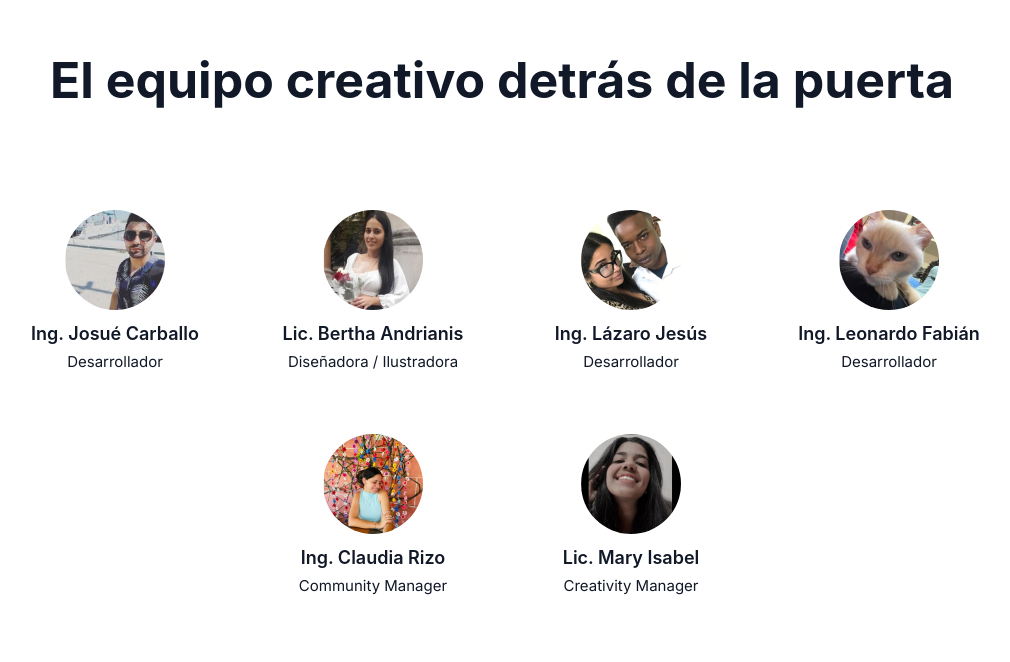
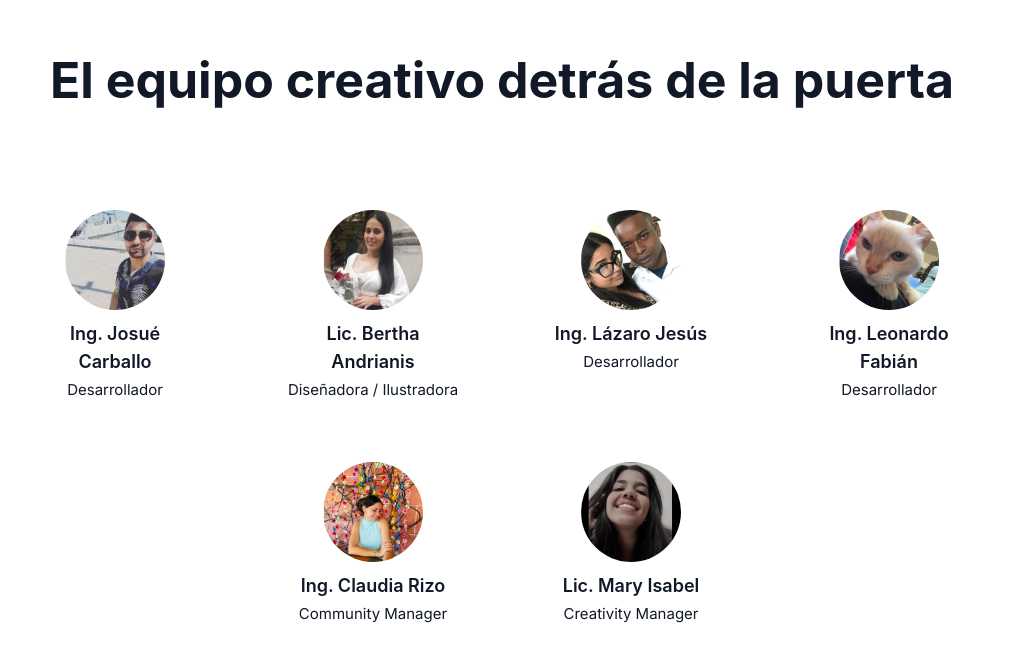
Before and after one commit to kolostring/nox-landing, a Next.js app: page / in a window 1280 px wide. Shown: the part 3061-3723 px from the top of the page, without its empty margins (138-1148 px from the left). Built offline with nearby package versions, Linux system fonts and the light colour scheme.

Commit message:
feat: add team section responsive layout

```diff
--- a/src/app/TeamSection.tsx
+++ b/src/app/TeamSection.tsx
@@ -41,12 +41,12 @@ export default function TeamSection() {
 
       <Wrap justify="center" pt="50px">
         {team.map(([name, image, title, role]) => (
-          <WrapItem as={Stack} key={name} mt="50px" alignItems="center" gap="0px" w="250px">
+          <WrapItem as={Stack} key={name} mt="50px" alignItems="center" gap="0px" w={{base: "150px", lg: "250px"}}>
             <Avatar name={name} src={image} h="100px" w="100px" />
-            <Heading as="h3" mt="10px" fontSize="18px" fontWeight="600" lineHeight="28px">
+            <Heading as="h3" mt="10px" maxW={{base: "13ch", lg: "auto"}} fontSize="18px" fontWeight="600" lineHeight="28px" textAlign="center">
               {title + " " + name}
             </Heading>
-            <Text fontSize="15px" lineHeight="28px">{role}</Text>
+            <Text fontSize="15px" lineHeight="28px" textAlign="center">{role}</Text>
           </WrapItem>
         ))}
       </Wrap>
```
